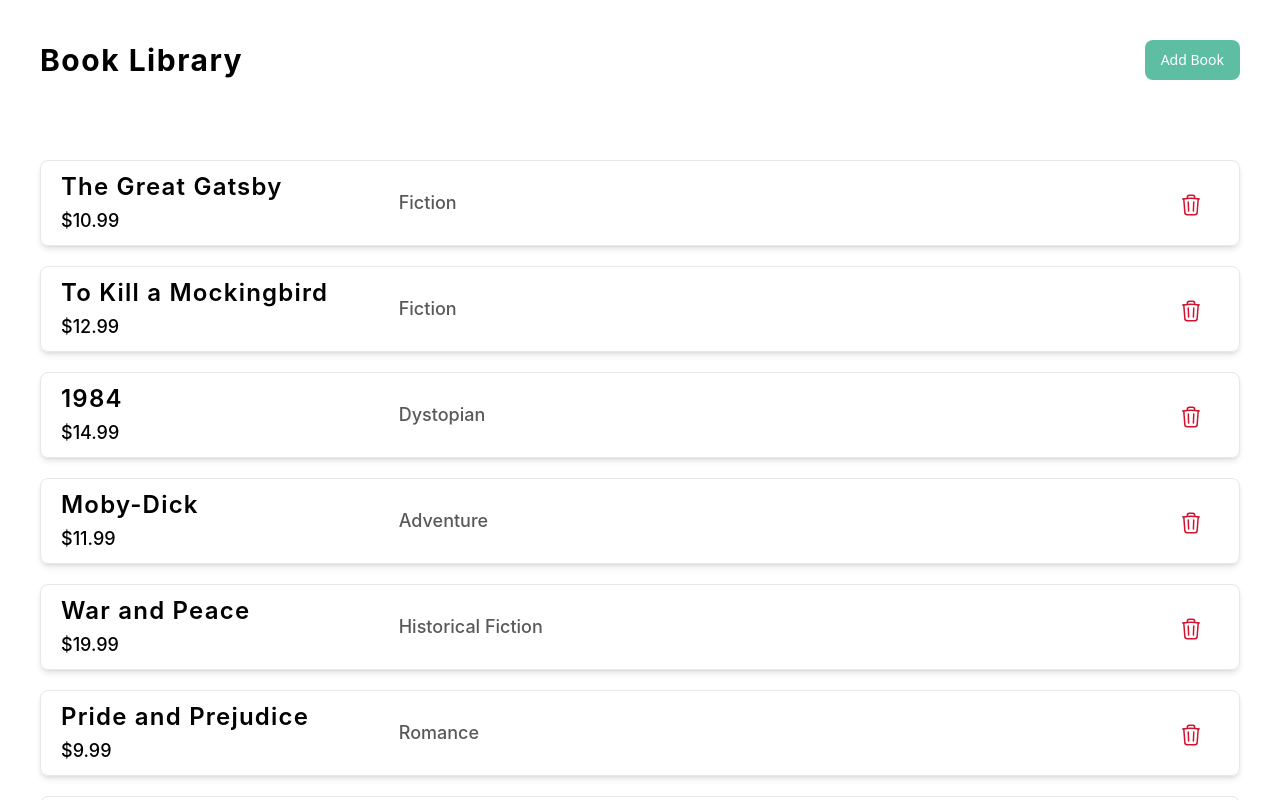
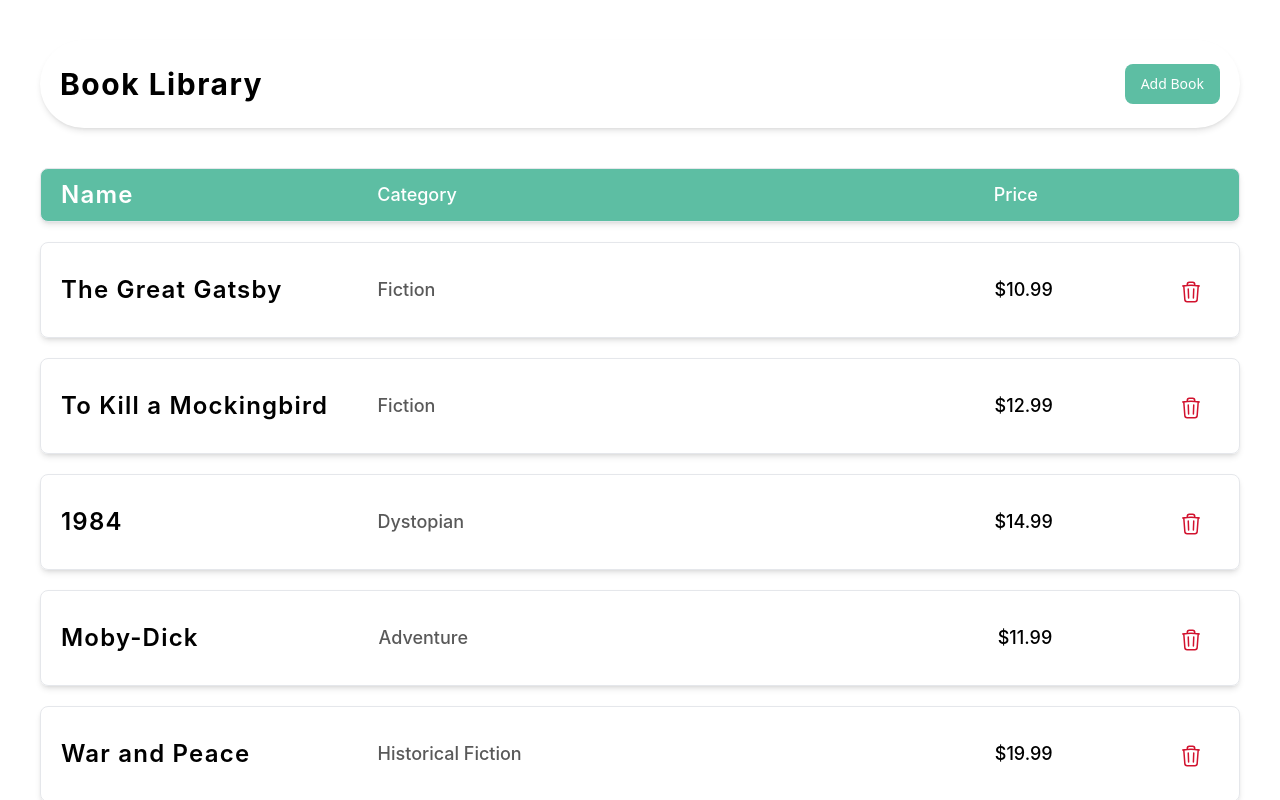
Before and after one commit to AHamza786/book-library-front-end, a React (Create React App) app: page / in a window 1280 px wide. Shown: the top 800 px of the page. Built offline with nearby package versions, Linux system fonts and the light colour scheme.

Commit message:
Fix UI issues

```diff
--- a/src/components/bookCard.tsx
+++ b/src/components/bookCard.tsx
@@ -19,18 +19,16 @@ const BookCard = ({
 }: BooksProps) => {
   return (
     <div
-      className="border px-5 py-2.5 shadow-md rounded-lg flex flex-col sm:flex-row gap-4 sm:items-center justify-between cursor-pointer"
+      className="border px-5 py-2.5 shadow-md rounded-lg flex flex-col sm:flex-row gap-4 sm:items-center justify-between cursor-pointer sm:max-h-24 sm:h-36"
       key={id}
       onClick={onBookSelect}
     >
-      <div className="flex flex-row justify-between flex-[2] items-center">
+      <div className="flex flex-row justify-between flex-[2] sm:flex-[5] lg:flex-[2] items-center">
         <div className="flex flex-col gap-1">
           <h1 className="text-lg sm:text-2xl tracking-wider font-semibold subpixel-antialiased">
             {name}
           </h1>
-          <p className="text-base sm:text-lg font-medium subpixel-antialiased">
-            ${price}
-          </p>
+          <p className="text-base sm:text-lg font-medium subpixel-antialiased sm:hidden"><span className="inline sm:hidden font-semibold">Price: </span> ${price}</p>
         </div>
         <CustomButton
           icon={DeleteIcon}
@@ -39,8 +37,9 @@ const BookCard = ({
         />
       </div>
       <div className="flex-[4] text-[#595959] text-lg font-medium">
-        {category}
+      <span className="inline sm:hidden font-semibold">Category: </span> {category}
       </div>
+      <p className="text-base sm:text-lg font-medium subpixel-antialiased hidden sm:block">${price}</p>
       <div className="flex-1 flex justify-end">
         <CustomButton
           icon={DeleteIcon}
--- a/src/components/bookList.tsx
+++ b/src/components/bookList.tsx
@@ -25,8 +25,23 @@ const BookList = ({ onClick }: BookListProps) => {
   };
 
   return (
-    <div className="flex flex-col gap-5 py-10">
-      {books?.map((book: BookProps) => (
+    <div className="flex flex-col gap-5 py-10 z-10 bg-white">
+      <div className="border px-5 py-2.5 shadow-md rounded-lg sm:flex flex-col sm:flex-row gap-4 sm:items-center justify-between sticky top-28 z-20 hidden bg-[#5dbea3]">
+        <div className="flex flex-row justify-between flex-[2] items-center">
+          <div className="flex flex-col gap-1">
+            <h1 className="text-lg sm:text-2xl tracking-wider font-semibold subpixel-antialiased text-white">
+              Name
+            </h1>
+          </div>
+        </div>
+        <div className="flex-1 lg:flex-[4] text-white text-lg font-medium">
+          Category
+        </div>
+        <p className="text-base sm:text-lg font-medium subpixel-antialiased text-white flex-[1.5] flex justify-center lg:block">
+          Price
+        </p>
+      </div>
+      {books.map((book: BookProps) => (
         <BookCard
           id={book?.id}
           name={book?.name}
--- /dev/null
+++ b/src/components/customModal.tsx
@@ -0,0 +1,24 @@
+import React from 'react'
+
+const CustomModal = () => {
+  return (
+    <div className={`fixed inset-0 z-50 flex items-center justify-center`}>
+      {/* Light background overlay */}
+      <div className="fixed inset-0 bg-gray-600 opacity-50" />
+
+      {/* Modal content */}
+      <div
+        className={`bg-white mx-5 sm:mx-auto w-full max-w-[600px] rounded-lg shadow-2xl z-50 opacity-100 px-4 sm:px-8 lg:px-12 relative pt-6 pb-4 sm:pb-8 flex flex-col`}
+      >
+        <div className="bg-white rounded-lg flex items-center flex-col gap-4">
+
+          <div className=" w-full flex flex-col gap-6 justify-center items-center">
+            <p className="uppercase text-[#443A39] text-base"> Modal Opened</p>
+          </div>
+        </div>
+      </div>
+    </div>
+  )
+}
+
+export default CustomModal
--- a/src/components/header.tsx
+++ b/src/components/header.tsx
@@ -7,10 +7,8 @@ type HeaderProps = {
 
 const Header = ({ onClick }: HeaderProps) => {
   return (
-    <div className="flex items-center justify-between pb-5 sm:pb-10">
-      <h1 className="text-2xl sm:text-3xl tracking-wider font-bold subpixel-antialiased">
-        Book Library
-      </h1>
+    <div className="flex items-center justify-between pb-5 sm:py-6 px-5 rounded-full shadow-md sticky top-3 sm:top-0 z-20 bg-white">
+      <h1 className="text-2xl sm:text-3xl tracking-wider font-bold subpixel-antialiased">Book Library</h1>
       <CustomButton
         text="Add Book"
         background="#5dbea3"
--- a/src/components/index.ts
+++ b/src/components/index.ts
@@ -4,3 +4,4 @@ export { default as CustomButton } from "./customButton";
 export { default as Header } from "./header";
 export { default as Form } from "./form";
 export { default as Modal } from "./modal";
+export { default as CustomModal } from "./customModal";
```
